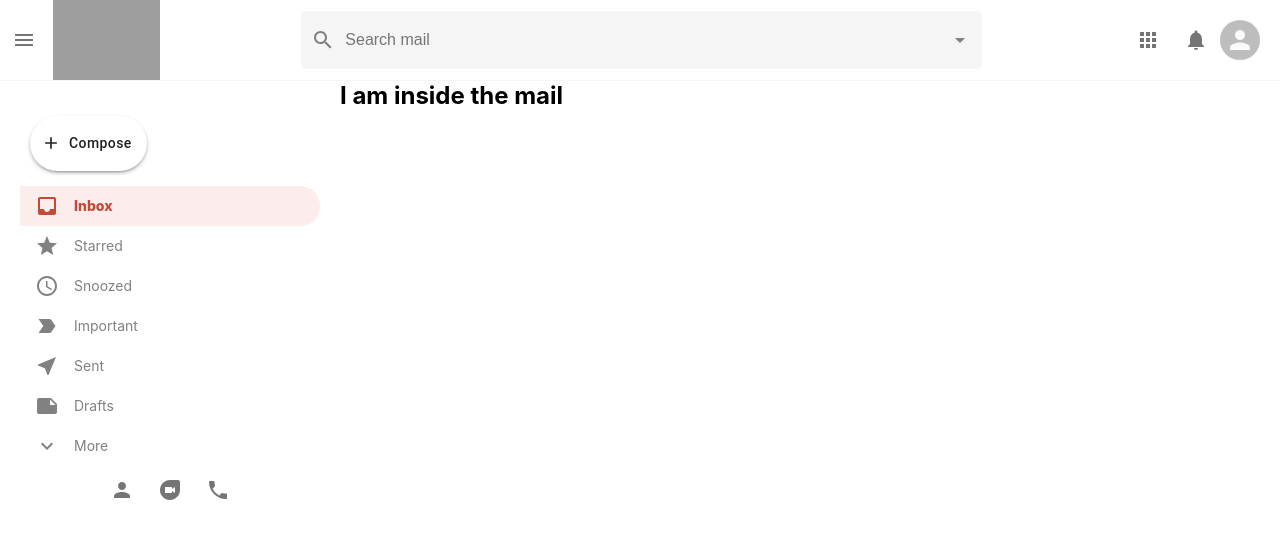
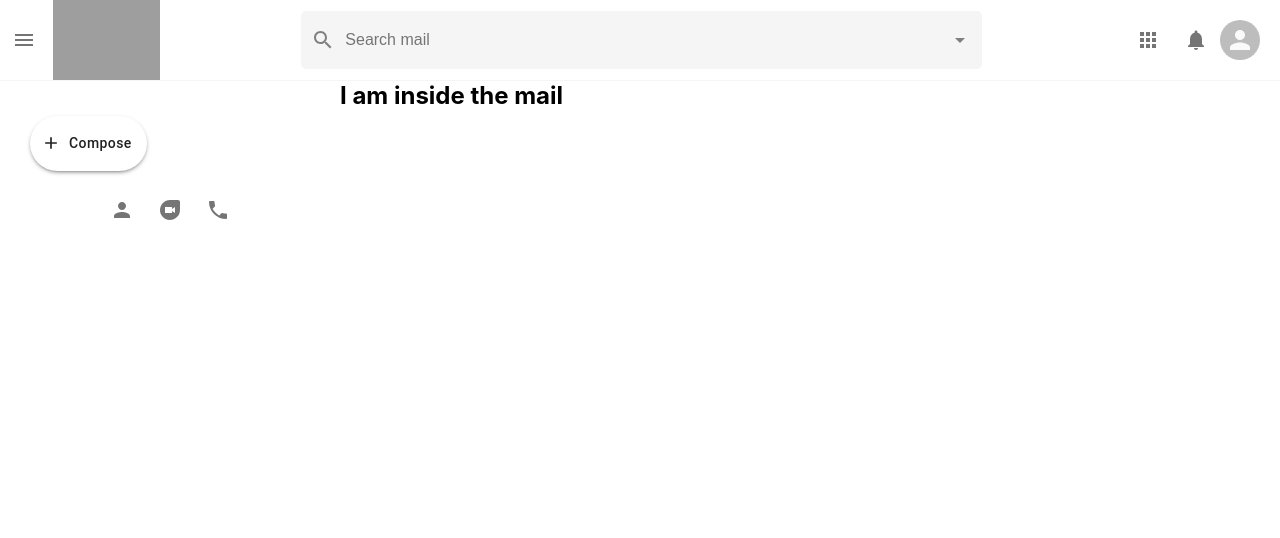
Before and after one commit to apolloproductionsdj/gmail-clone, a React (Create React App) app: page /mail in a window 1280 px wide. Shown: the top 538 px of the page. Built offline with nearby package versions, Linux system fonts and the light colour scheme; grey boxes are pictures that could not be loaded.

Commit message:
commented out SidebarOption component

```diff
--- a/src/Sidebar.js
+++ b/src/Sidebar.js
@@ -24,13 +24,13 @@ function Sidebar() {
                 Compose
             </Button>
 
-            <SidebarOption Icon={InboxIcon} title="Inbox" number={54} selected={true} />
+            {/* <SidebarOption Icon={InboxIcon} title="Inbox" number={54} selected={true} />
             <SidebarOption Icon={StarIcon} title="Starred" number={54} />
             <SidebarOption Icon={ScheduleIcon} title="Snoozed" number={54} />
             <SidebarOption Icon={LabelImportantIcon} title="Important" number={54} />
             <SidebarOption Icon={NearMeIcon} title="Sent" number={54} />
             <SidebarOption Icon={NoteIcon} title="Drafts" number={54} />
-            <SidebarOption Icon={ExpandMoreIcon} title="More" number={54} />
+            <SidebarOption Icon={ExpandMoreIcon} title="More" number={54} /> */}
 
             <div className="sidebar__footer">
                 <div className="sidebar__footerIcons">
```
Also changed, not shown: 2 other files (tests, documents, lock files or other folders).
